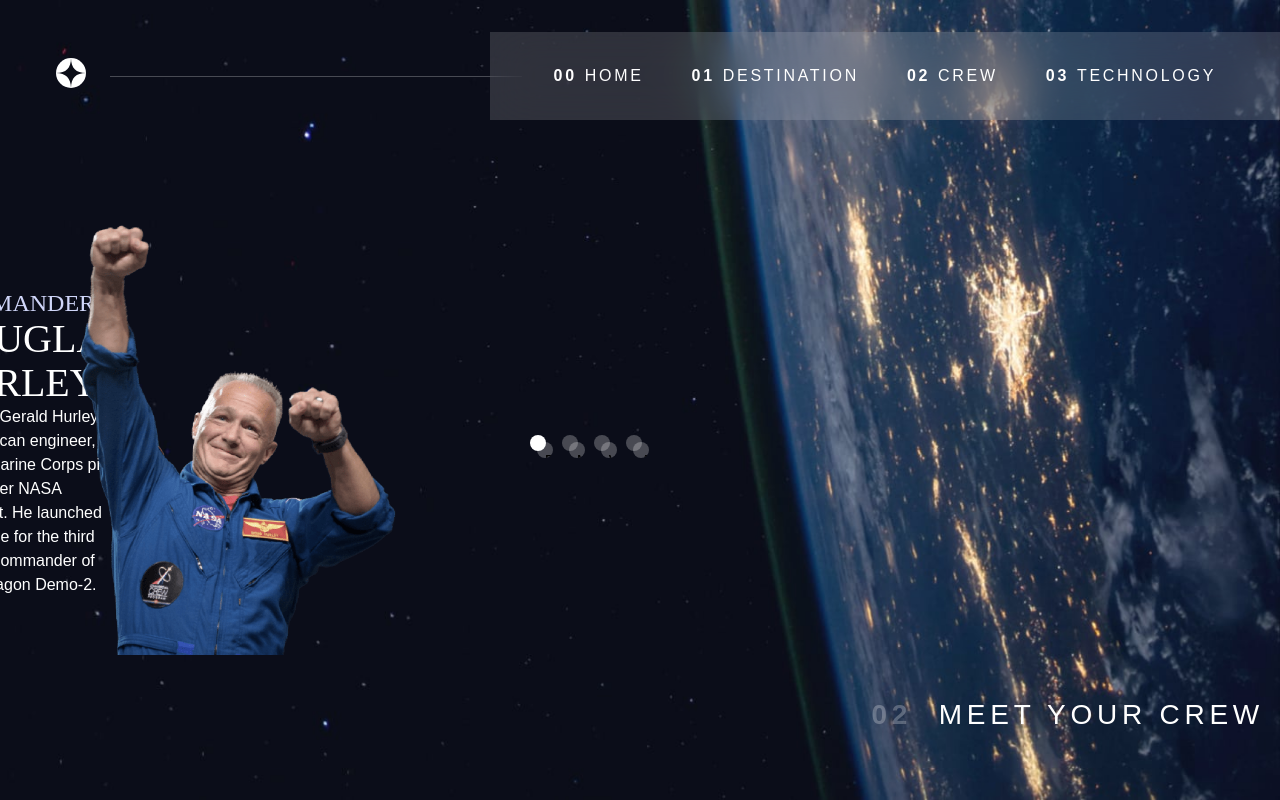
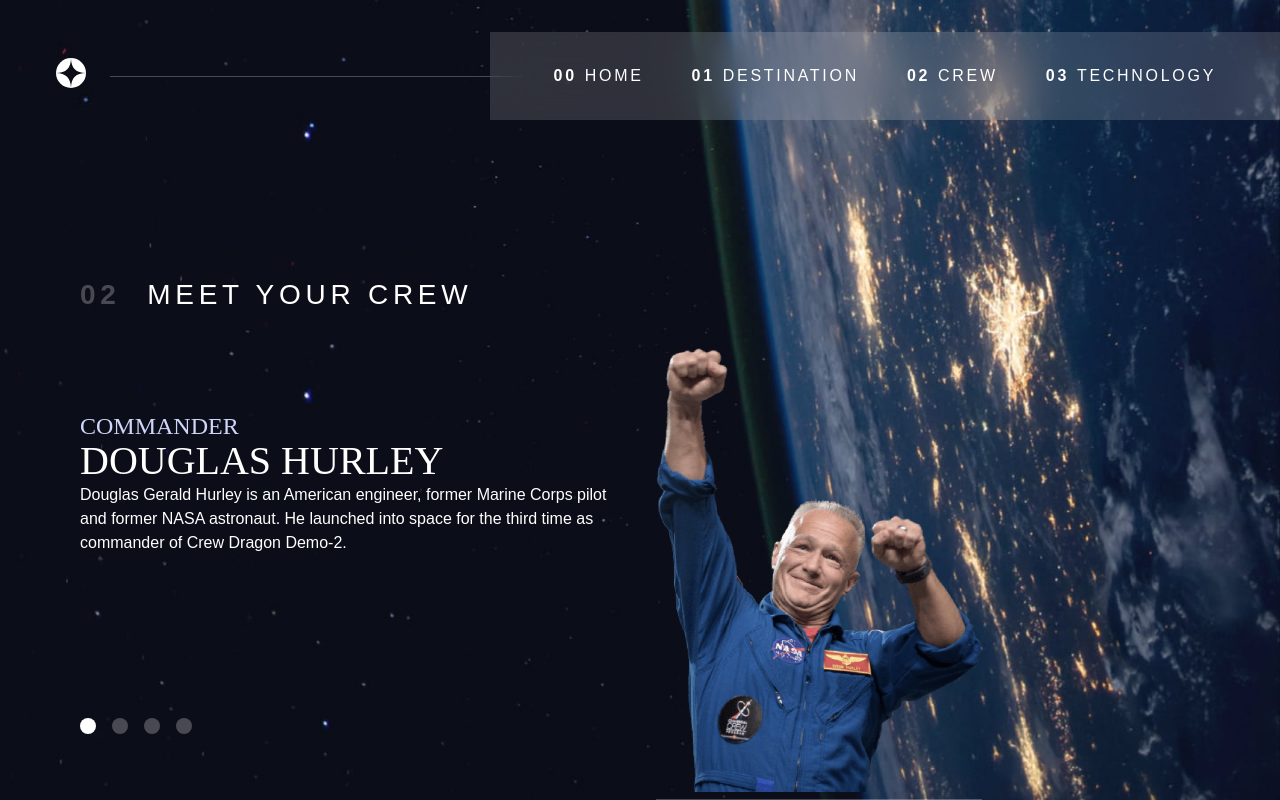
Before and after one commit to Dmnk28/space-tourism, a Next.js app in the folder next/: page /crew in a window 1280 px wide. Built offline with nearby package versions, Linux system fonts and the light colour scheme.

Commit message:
Added the styling for the crew-page and solved the display issue within the dot-indicators

```diff
--- a/next/styles/main.css
+++ b/next/styles/main.css
@@ -437,7 +437,10 @@ select {
   --gap: 2rem;
 }
 
-.dot-indicators * {
+.dot-indicators {
+  justify-self: center;
+}
+.dot-indicators button {
   cursor: pointer;
   border: 0;
   border-radius: 50%;
@@ -445,10 +448,11 @@ select {
   padding: 0.5rem;
   background-color: rgba(255, 255, 255, 0.25);
 }
-.dot-indicators *:hover, .dot-indicators *:focus {
+.dot-indicators button:hover {
   background-color: rgba(255, 255, 255, 0.5);
 }
 .dot-indicators .active,
+.dot-indicators button:focus,
 .dot-indicators [aria-selected=true] {
   background-color: #FFFFFF;
 }
@@ -523,6 +527,7 @@ select {
   }
 }
 
+/* DESTINATION Layout */
 .grid-container--destination {
   --flow-space: 2rem;
   grid-template-areas: "title" "image" "tabs" "text";
@@ -585,6 +590,52 @@ select {
   }
 }
 
+/* CREW Layout */
+.grid-container--crew {
+  --flow-space: 2rem;
+  grid-template-areas: "title" "image" "dots" "text";
+}
+@media (min-width: 35em) {
+  .grid-container--crew {
+    padding-bottom: 0;
+    grid-template-areas: "title" "text" "dots" "image";
+  }
+}
+@media (min-width: 45em) {
+  .grid-container--crew {
+    justify-items: start;
+    align-content: start;
+    grid-template-areas: ".  title title  ." ".  text  image  ." ".  dots  image  .";
+  }
+}
+.grid-container--crew .crew-details {
+  grid-area: text;
+}
+.grid-container--crew .crew-image {
+  grid-area: image;
+  position: relative;
+  align-items: end;
+  width: 60%;
+  border-bottom: 1px solid rgba(255, 255, 255, 0.25);
+}
+@media (min-width: 45rem) {
+  .grid-container--crew .crew-image {
+    max-width: 90%;
+  }
+}
+.grid-container--crew .crew-image * {
+  padding-bottom: 0;
+}
+.grid-container--crew .dot-indicators {
+  grid-area: dots;
+}
+@media (min-width: 45em) {
+  .grid-container--crew .dot-indicators {
+    justify-self: start;
+  }
+}
+
+/* HOME-Layout */
 @media (min-width: 45rem) {
   .grid-container--home {
     padding-bottom: max(6rem, 15vh);
--- a/next/styles/main.scss
+++ b/next/styles/main.scss
@@ -449,7 +449,9 @@ select {
 }
 
 .dot-indicators {
-  * {
+  justify-self: center;
+
+  button {
     cursor: pointer;
     border: 0;
     border-radius: 50%;
@@ -457,12 +459,14 @@ select {
     padding: 0.5rem;
     background-color: rgba($clr-white, 0.25);
 
-    &:hover,
-    &:focus {
+
+    &:hover {
       background-color: rgba($clr-white, 0.5);
     }
+
   }
   .active,
+  button:focus,
   [aria-selected="true"] {
     background-color: $clr-white;
   }
@@ -551,6 +555,8 @@ select {
   }
 }
 
+/* DESTINATION Layout */
+
 .grid-container--destination {
   --flow-space: 2rem;
   grid-template-areas:
@@ -617,6 +623,67 @@ select {
   }
 }
 
+/* CREW Layout */
+.grid-container--crew {
+  --flow-space: 2rem;
+  grid-template-areas:
+    "title"
+    "image"
+    "dots"
+    "text";
+
+    @media (min-width: 35em) {
+      padding-bottom: 0;
+      grid-template-areas:
+      "title"
+      "text"
+      "dots"
+      "image";
+    }
+
+  @media (min-width: 45em) {
+    justify-items: start;
+    align-content: start;
+    grid-template-areas:
+      ".  title title  ."
+      ".  text  image  ."
+      ".  dots  image  .";
+  }
+
+
+  .crew-details {
+    grid-area: text;
+  }
+
+  .crew-image {
+    // margin-top: 4rem;
+    grid-area: image;
+    position: relative;
+    align-items: end;
+    width: 60%;
+    border-bottom: 1px solid rgba($clr-white, 0.25);
+
+    @media (min-width: 45rem) {
+      max-width: 90%;
+    }
+
+    * {
+      padding-bottom: 0;
+    }
+  }
+
+  .dot-indicators {
+    grid-area: dots;
+
+    @media (min-width: 45em) {
+      justify-self: start;
+    }
+  }
+}
+
+
+/* HOME-Layout */
+
 @media (min-width: 45rem) {
   .grid-container--home {
     padding-bottom: max(6rem, 15vh);
```
Also changed, not shown: 1 other file (tests, documents, lock files or other folders).
